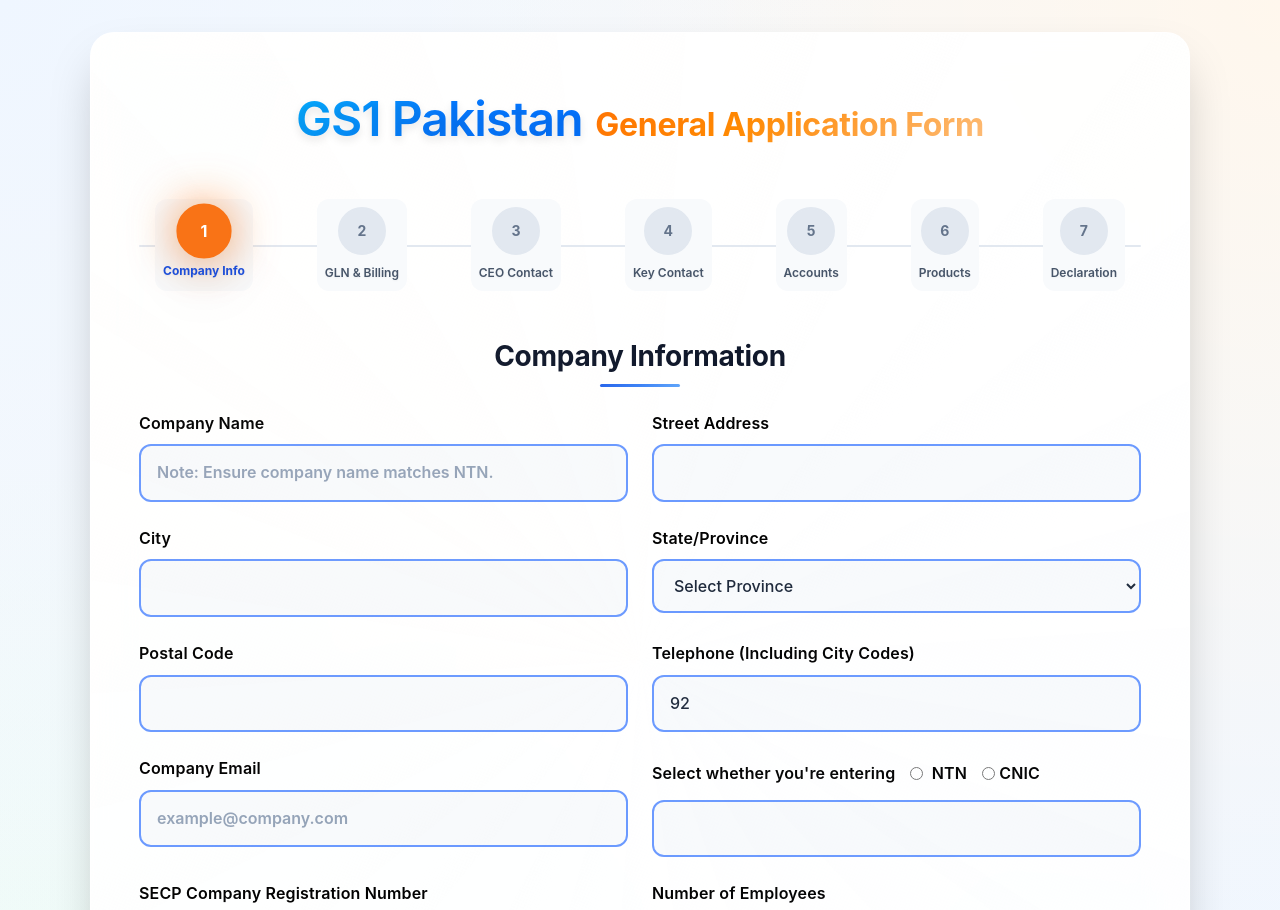
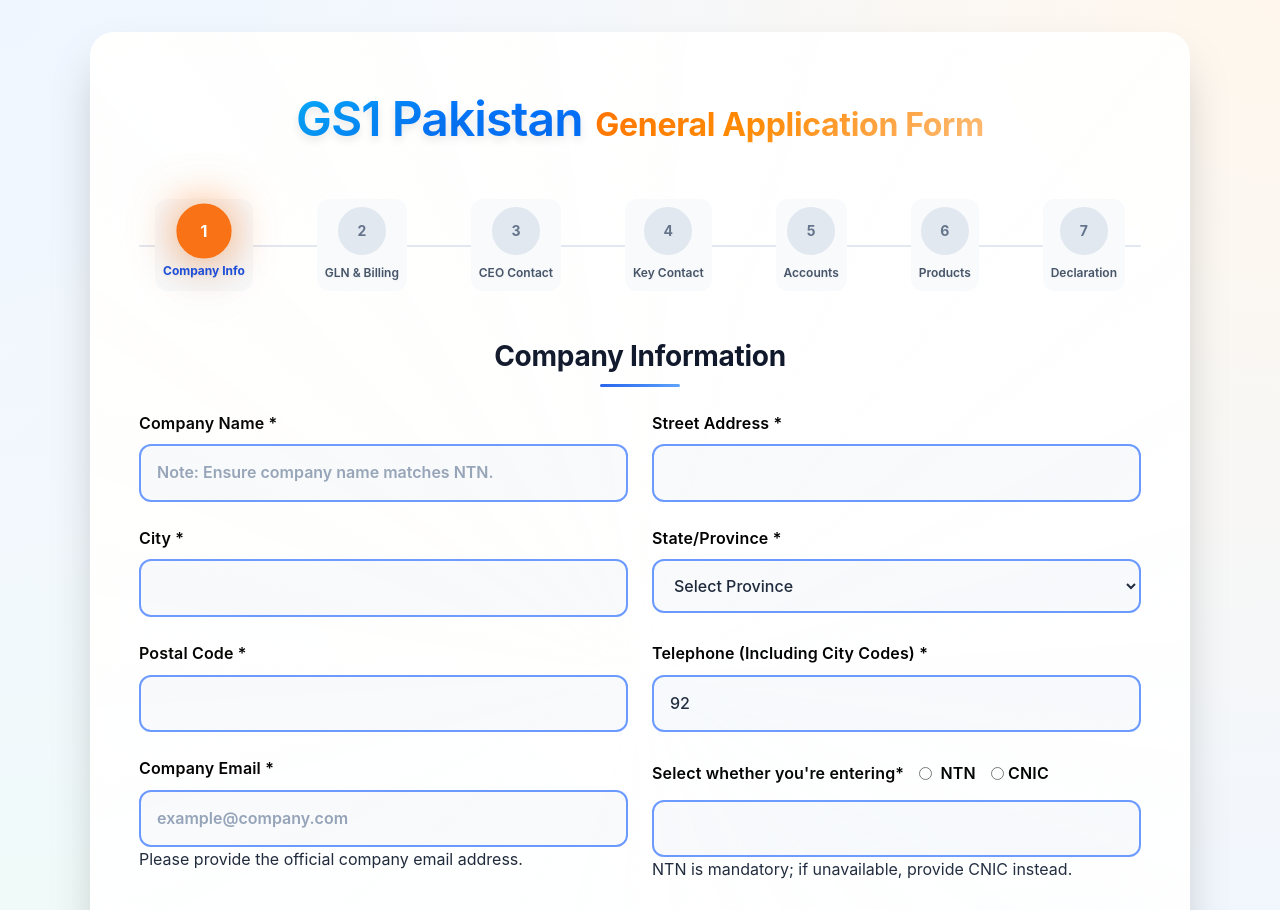
Before and after one commit to gs1pakistan/cy, a Next.js app: page /general in a window 1280 px wide. Shown: the top 910 px of the page. Built offline with nearby package versions, Linux system fonts and the light colour scheme.

Commit message:
Update page.tsx

```diff
--- a/src/app/general/page.tsx
+++ b/src/app/general/page.tsx
@@ -337,9 +337,24 @@
     }, 100);
   };
 
+  // UPDATE 1: Enhanced image upload with validation
   const handleImageUpload = (e: React.ChangeEvent<HTMLInputElement>) => {
     const file = e.target.files?.[0];
     if (file) {
+      // Check if file is an image
+      if (!file.type.startsWith('image/')) {
+        showError('Please upload only image files (JPG, PNG, etc.)');
+        e.target.value = ''; // Clear the input
+        return;
+      }
+
+      // Check file size (1MB = 1024 * 1024 bytes)
+      if (file.size > 1024 * 1024) {
+        showError('File size must be less than 1MB. Please choose a smaller image.');
+        e.target.value = ''; // Clear the input
+        return;
+      }
+
       const reader = new FileReader();
       reader.onloadend = () => {
         setFormData((prev) => ({
@@ -476,10 +491,13 @@
         );
 
       case 6:
-        return (
-          formData.selectedCategories.length > 0 &&
-          (formData.GTIN8sRequired === 'no' || !!formData.GTIN8)
-        );
+        // UPDATE 2: Modified validation for step 6
+        const categoriesValid = formData.selectedCategories.length > 0;
+        const gtin8Valid = formData.GTIN8sRequired === 'no' || !!formData.GTIN8;
+        // If GTIN8sRequired is 'no', then selectedFees is required
+        const selectedFeesValid = formData.GTIN8sRequired === 'yes' || formData.selectedFees.length > 0;
+
+        return categoriesValid && gtin8Valid && selectedFeesValid;
 
       case 7:
         return !!formData.userName && !!formData.uploadedImage && formData.agreeTerms;
@@ -498,12 +516,12 @@
     } else {
       setShowErrors(true);
 
-      // Set the generic message first
+      // UPDATE 3: Set the generic message first
       let errorMessage = 'Please fill all required fields correctly before proceeding.';
 
       if (currentStep === 1) {
         if (!format) {
-          errorMessage = 'Please select whether you are entering NTN or CNIC.';
+          errorMessage = 'Please fill all required fields (*) correctly before proceeding.';
         } else if (format === 'NTN' && (!formData.ntn || formData.ntn.length !== 9)) {
           errorMessage = 'Please complete the NTN field in format: AB12345-6';
         } else if (format === 'CNIC' && (!formData.ntn || formData.ntn.length !== 15)) {
@@ -537,6 +555,15 @@
         } else if (formData.GTIN8sRequired === 'yes' && !formData.GTIN8) {
           errorMessage = 'Please enter GTIN8 information.';
         }
+      } else if (currentStep === 6) {
+        // UPDATE 2: Enhanced validation for step 6
+        if (formData.selectedCategories.length === 0) {
+          errorMessage = 'Please select at least one product category.';
+        } else if (formData.GTIN8sRequired === 'yes' && !formData.GTIN8) {
+          errorMessage = 'Please enter GTIN8 information.';
+        } else if (formData.GTIN8sRequired === 'no' && formData.selectedFees.length === 0) {
+          errorMessage = 'Please select the required number of Global Trade Item Numbers (GTINs).';
+        }
       } else if (currentStep === 7) {
         if (!formData.userName) {
           errorMessage = 'Please enter your full name.';
@@ -550,7 +577,6 @@
       showError(errorMessage);
     }
   };
-
 
   const prevStep = () => {
     if (currentStep > 1) {
@@ -612,7 +638,7 @@
                 value={formData.formName}
               />
               <div className="form-group">
-                <label htmlFor="companyName">Company Name</label>
+                <label htmlFor="companyName">Company Name *</label>
                 <input
                   type="text"
                   id="companyName"
@@ -631,7 +657,7 @@
 
               </div>
               <div className="form-group">
-                <label htmlFor="streetAddress">Street Address</label>
+                <label htmlFor="streetAddress">Street Address *</label>
                 <input
                   type="text"
                   id="streetAddress"
@@ -642,7 +668,7 @@
                 />
               </div>
               <div className="form-group">
-                <label htmlFor="city">City</label>
+                <label htmlFor="city">City *</label>
                 <input
                   type="text"
                   id="city"
@@ -659,7 +685,7 @@
                 />
               </div>
               <div className="form-group">
-                <label htmlFor="province">State/Province</label>
+                <label htmlFor="province">State/Province *</label>
                 <select
                   id="province"
                   name="province"
@@ -675,7 +701,7 @@
                 </select>
               </div>
               <div className="form-group">
-                <label htmlFor="postCode">Postal Code</label>
+                <label htmlFor="postCode">Postal Code *</label>
                 <input
                   type="text"
                   id="postCode"
@@ -691,7 +717,7 @@
                 />
               </div>
               <div className="form-group">
-                <label htmlFor="telephone">Telephone (Including City Codes)</label>
+                <label htmlFor="telephone">Telephone (Including City Codes) *</label>
                 <input
                   type="tel"
                   id="telephone"
@@ -710,7 +736,7 @@
               </div>
 
               <div className="form-group">
-                <label htmlFor="email">Company Email</label>
+                <label htmlFor="email">Company Email *</label>
                 <input
                   type="email"
                   id="email"
@@ -720,12 +746,13 @@
                   placeholder="example@company.com"
                   required
                 />
+                Please provide the official company email address.
               </div>
 
               <div className="form-group">
                 <div style={{ display: 'flex', alignItems: 'center', gap: '15px', margin: '5px 0' }}>
                   <label htmlFor="ntn">
-                    Select whether you&apos;re entering
+                    Select whether you&apos;re entering*
                   </label>
                   <label style={{ display: 'flex', alignItems: 'center' }}>
                     <input
@@ -797,10 +824,11 @@
                     disabled={!format}
                     required
                   />
-                </div>
-              </div>
-              <div className="form-group">
-                <label htmlFor="companyRegNo">SECP Company Registration Number</label>
+                  NTN is mandatory; if unavailable, provide CNIC instead.
+                </div>
+              </div>
+              <div className="form-group">
+                <label htmlFor="companyRegNo">SECP Company Registration Number </label>
                 <input
                   type="text"
                   id="companyRegNo"
@@ -810,7 +838,7 @@
                 />
               </div>
               <div className="form-group">
-                <label htmlFor="noOfEmployees">Number of Employees</label>
+                <label htmlFor="noOfEmployees">Number of Employees *</label>
                 <input
                   type="number"
                   id="noOfEmployees"
@@ -1263,9 +1291,6 @@
               )}
             </div>
 
-
-
-
             <div className="gln-section">
               <div className="form-group">
                 <label>Do you require GTIN-8?</label>
@@ -1369,9 +1394,10 @@
                       <td>
                         <input
                           type="checkbox"
-                          id="annual-1-gln" // match the sanitized ID
+                          id="annual-1-gln"
                           checked={formData.selectedFees.includes('1 GLN')}
                           onChange={() => handleFeeToggle('1 GLN')}
+                          disabled={formData.GTIN8sRequired === 'yes'}
                         />
 
                       </td>
@@ -1387,6 +1413,7 @@
                           id="annual-10-gtins"
                           checked={formData.selectedFees.includes('10 GTINs')}
                           onChange={() => handleFeeToggle('10 GTINs')}
+                          disabled={formData.GTIN8sRequired === 'yes'}
                         />
                       </td>
                       <td>10 GTIN-13s</td>
@@ -1401,6 +1428,7 @@
                           id="annual-100-gtins"
                           checked={formData.selectedFees.includes('100 GTINs')}
                           onChange={() => handleFeeToggle('100 GTINs')}
+                          disabled={formData.GTIN8sRequired === 'yes'}
                         />
                       </td>
                       <td>100 GTIN-13s</td>
@@ -1415,6 +1443,7 @@
                           id="annual-300-gtins"
                           checked={formData.selectedFees.includes('300 GTINs')}
                           onChange={() => handleFeeToggle('300 GTINs')}
+                          disabled={formData.GTIN8sRequired === 'yes'}
                         />
                       </td>
                       <td>300 GTIN-13s</td>
@@ -1443,6 +1472,7 @@
                           id="annual-1000-gtins"
                           checked={formData.selectedFees.includes('1000 GTINs')}
                           onChange={() => handleFeeToggle('1000 GTINs')}
+                          disabled={formData.GTIN8sRequired === 'yes'}
                         />
                       </td>
                       <td>1,000 GTIN-13s</td>
```
